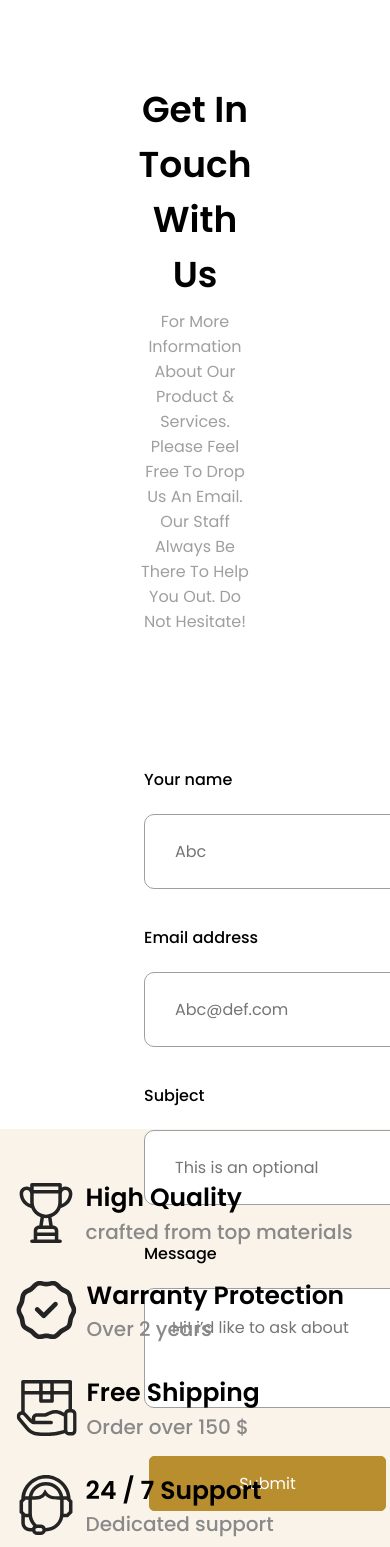
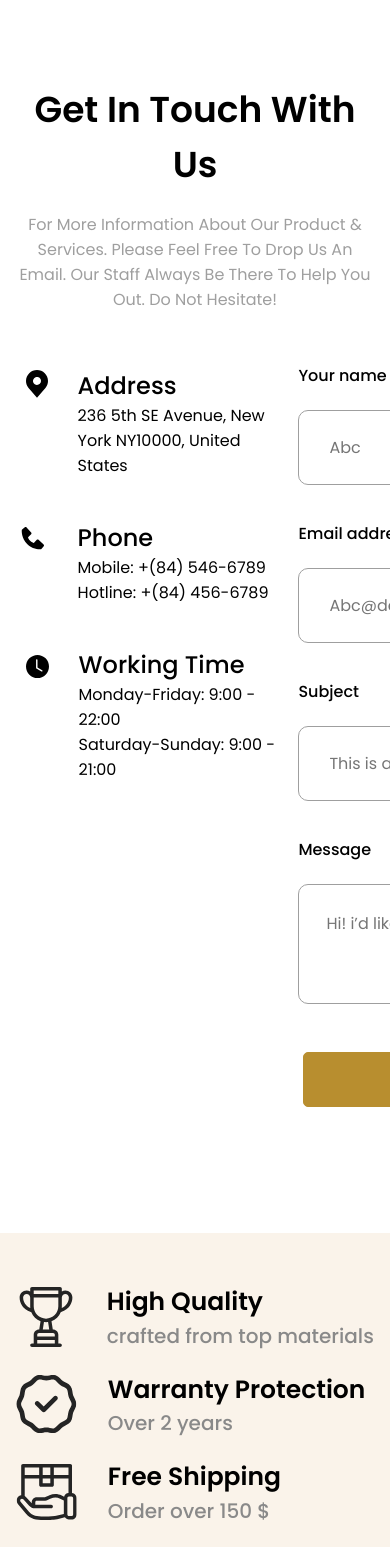
Before and after one commit to SubwaySerfer/e-commerce, a Vue app: page /contact in a window 390 px wide. Shown: the part 432-1979 px from the top of the page. Built offline with nearby package versions, Linux system fonts and the light colour scheme.

Commit message:
feat: meadia for contactPage

```diff
--- a/src/components/contact/ContactForm.vue
+++ b/src/components/contact/ContactForm.vue
@@ -1,8 +1,8 @@
 <template>
-  <section>
-    <div>
-      <h2>Get In Touch With Us</h2>
-      <p class="main-info">
+  <section class="contact-wrapper">
+    <div class="contact-info">
+      <h2 class="contact-info__label">Get In Touch With Us</h2>
+      <p class="contact-info__description">
         For More Information About Our Product & Services. Please Feel Free To
         Drop Us An Email. Our Staff Always Be There To Help You Out. Do Not
         Hesitate!
@@ -12,8 +12,8 @@
       <div class="content-wrapper_info">
         <div class="info-card info-card_local">
           <img src="/assets/icons/contact/local-icon.svg" alt="location icon" class="info-card_img icon_local" />
-          <div class="info-card_text">
-            <h3>Address</h3>
+          <div class="text-contact">
+            <h3 class="text-contact__label">Address</h3>
             <p class="content-wrapper_paragraph">
               236 5th SE Avenue, New York NY10000, United States
             </p>
@@ -21,8 +21,8 @@
         </div>
         <div class="info-card">
           <img src="/assets/icons/contact/phone-icon.svg" alt="phone icon" class="info-card_img icon_phone" />
-          <div class="info-card_text">
-            <h3>Phone</h3>
+          <div class="text-contact">
+            <h3 class="text-contact__label">Phone</h3>
             <p class="content-wrapper_paragraph">
               Mobile: +(84) 546-6789 Hotline: +(84) 456-6789
             </p>
@@ -30,8 +30,8 @@
         </div>
         <div class="info-card info-card_clock">
           <img src="/assets/icons/contact/clock-icon.svg" alt="clock icon" class="info-card_img icon_clock" />
-          <div class="info-card_text">
-            <h3>Working Time</h3>
+          <div class="text-contact">
+            <h3 class="text-contact__label">Working Time</h3>
             <p class="content-wrapper_paragraph">
               Monday-Friday: 9:00 - 22:00<br />
               Saturday-Sunday: 9:00 - 21:00
@@ -59,7 +59,7 @@
 </template>
 
 <style scoped>
-section {
+.contact-wrapper {
   height: 114.5rem;
   padding: 9.8rem 19.1rem 6.3rem;
   display: flex;
@@ -68,7 +68,7 @@ section {
   align-items: center;
 }
 
-h2 {
+.contact-info__label {
   font-size: 3.6rem;
   font-style: normal;
   font-weight: 600;
@@ -76,7 +76,7 @@ h2 {
   margin-bottom: 0.7rem;
 }
 
-.main-info {
+.contact-info__description {
   color: #9f9f9f;
   text-align: center;
   font-size: 1.6rem;
@@ -89,7 +89,6 @@ h2 {
 .content-wrapper {
   display: flex;
   flex-direction: row;
-  /* gap: 5.1rem; */
   justify-content: flex-start;
   padding-top: 8.2rem;
 }
@@ -150,21 +149,19 @@ h2 {
   gap: 3rem;
 }
 
-.info-card_text {
+.text-contact {
   display: flex;
   flex-direction: column;
   align-items: flex-start;
   padding-top: 1rem;
   text-align: start;
-  /* padding-left: 0.5rem; */
 }
 
-h3 {
+.text-contact__label {
   font-size: 2.4rem;
   font-style: normal;
   font-weight: 500;
   line-height: normal;
-  /* text-indent: 2.8rem; */
 }
 
 label {
@@ -182,7 +179,6 @@ label {
   width: 63.5rem;
   padding: 5.1rem 2rem 6.3rem 8.4rem;
   justify-content: space-between;
-  /* gap: 3.6rem; */
 }
 
 input {
@@ -224,4 +220,36 @@ textarea {
   border: 1px solid #b88e2f;
   background: #b88e2f;
 }
+
+@media(max-width: 1100px) {
+  .contact-wrapper {
+    height: auto;
+    padding: 9.8rem 4vw 6.3rem;
+  }
+
+  .content-wrapper {
+    justify-content: space-between;
+    width: 100%;
+    gap: 2vw;
+  }
+
+  .content-wrapper_info {
+    padding: 4.6rem 0 0;
+  }
+
+  .form-box {
+    padding: 5.1rem 0 6.3rem;
+    max-width: 51.3rem;
+  }
+}
+
+@media(max-width: 720px) {
+  .contact-info__label {
+    margin-bottom: 2rem;
+  }
+
+  .content-wrapper {
+    padding-top: 0;
+  }
+}
 </style>
--- a/src/components/layout/OurAdvantages.vue
+++ b/src/components/layout/OurAdvantages.vue
@@ -81,24 +81,25 @@
   .advnt-wrapper {
     flex-wrap: wrap;
     padding: 8rem 3vw;
-    gap: 2vw;
+    gap: 3rem;
   }
 
   .adv-card {
-    width: 45vw;
+    width: 44vw;
   }
 }
 
 @media(max-width: 640px) {
   .advnt-wrapper {
     flex-direction: column;
-    gap: 3rem;
+    gap: 2rem;
     padding: 5rem 4vw;
   }
 
   .adv-card {
     width: 100%;
     padding-left: 5vw;
+    gap: 8vw;
   }
 }
 
```
